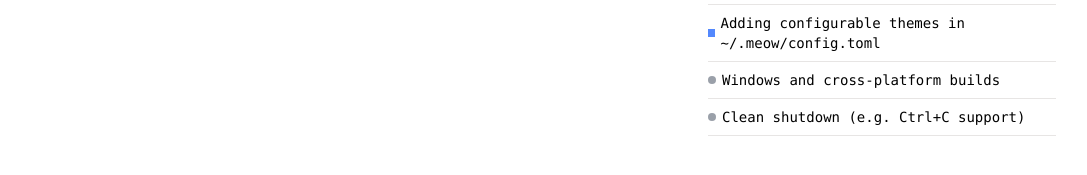
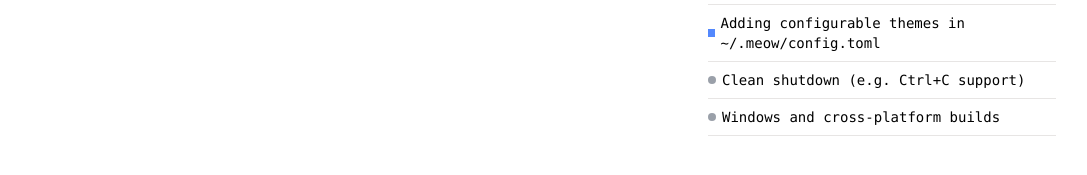
Before and after one commit to myferr/meow, a Next.js app in the folder waitlist/: page / in a window 1280 px wide. Shown: the part 479-654 px from the top of the page, without its empty margins (96-1183 px from the left). Built offline with nearby package versions, Linux system fonts and the light colour scheme.

Commit message:
fix(meow): reorder README and waitlist items

```diff
--- a/waitlist/app/page.tsx
+++ b/waitlist/app/page.tsx
@@ -26,12 +26,15 @@ export default function Waitlist() {
       status: "complete",
       label: "Config file support (`~/.meow/config.toml`)",
     },
-    { status: "inprogress", label: "Adding configurable themes in ~/.meow/config.toml" },
-    { status: "not-in-progress", label: "Windows and cross-platform builds" },
+    {
+      status: "inprogress",
+      label: "Adding configurable themes in ~/.meow/config.toml",
+    },
     {
       status: "not-in-progress",
       label: "Clean shutdown (e.g. Ctrl+C support)",
-    }
+    },
+    { status: "not-in-progress", label: "Windows and cross-platform builds" },
   ];
 
   const statusColorMap: Record<string, string> = {
```
Also changed, not shown: 1 other file (tests, documents, lock files or other folders).
